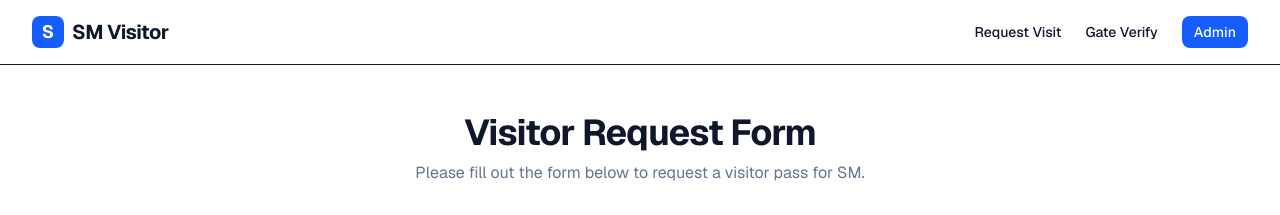
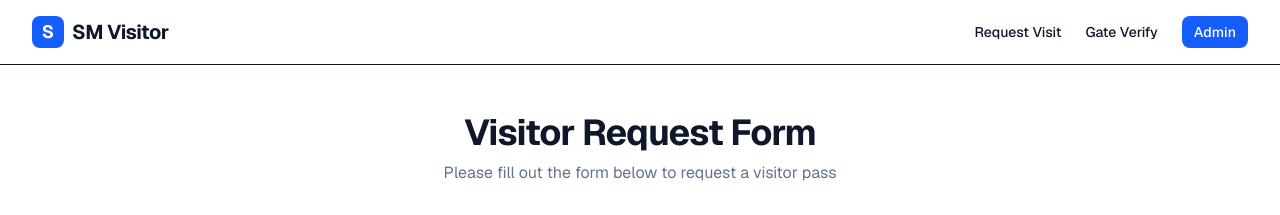
Before and after one commit to bodhiberry/appointment, a Next.js app: page /request in a window 1280 px wide. Shown: the top 215 px of the page. Built offline with nearby package versions, Linux system fonts and the light colour scheme.

Commit message:
Update page.tsx

```diff
--- a/app/request/page.tsx
+++ b/app/request/page.tsx
@@ -107,7 +107,7 @@ export default function VisitorRequestPage() {
     <div className="container max-w-2xl px-4 py-12 mx-auto">
       <div className="mb-8 text-center">
         <h1 className="mb-2 text-3xl font-bold tracking-tight sm:text-4xl">Visitor Request Form</h1>
-        <p className="text-slate-500">Please fill out the form below to request a visitor pass for SM.</p>
+        <p className="text-slate-500">Please fill out the form below to request a visitor pass</p>
       </div>
 
       <form onSubmit={handleSubmit(onSubmit)} className="p-6 bg-white border rounded-2xl shadow-sm sm:p-8">
```
